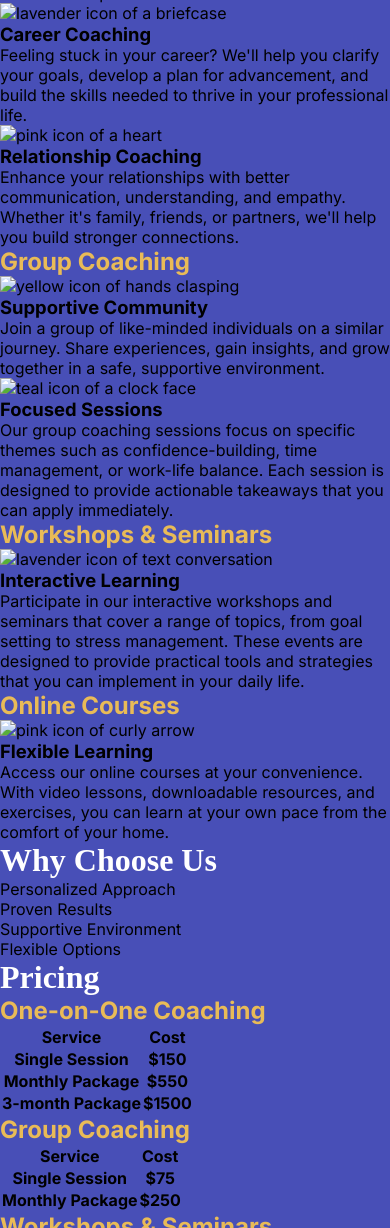
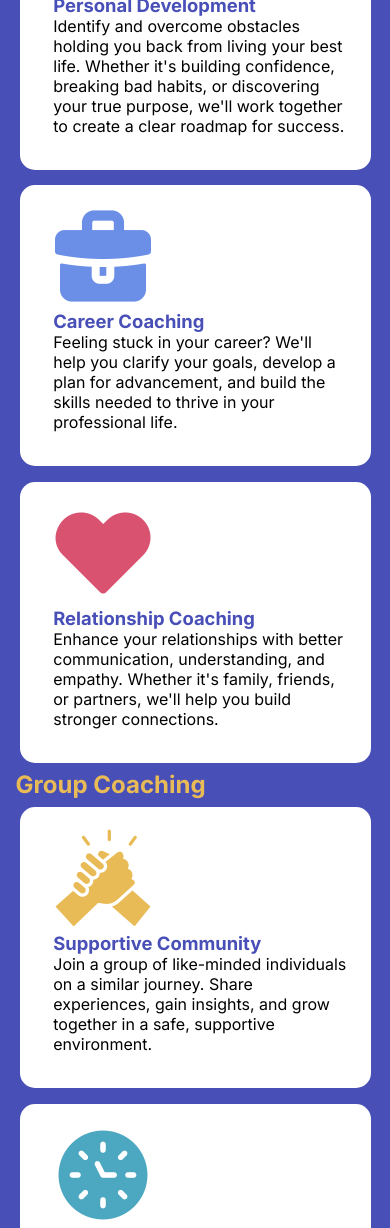
Before and after one commit to jksmit40/path-to-success, a plain HTML site: page index.html in a window 390 px wide. Shown: the part 400-1628 px from the top of the page. Drawn offline with Linux system fonts and the light colour scheme; a web font is replaced by a local one.

Commit message:
why choose us section complete for mobile

```diff
--- a/index.html
+++ b/index.html
@@ -27,48 +27,51 @@
         <h2>Our Services</h2>
         <h3>One-on-One Coaching</h3>
         <section>
-            <img src="#" alt="teal icon of a smiling face">
+            <img src="images\personal-development.png" alt="teal icon of a smiling face">
             <h4>Personal Development</h4>
             <p>Identify and overcome obstacles holding you back from living your best life. Whether it's building confidence, breaking bad habits, or discovering your true purpose, we'll work together to create a clear roadmap for success.</p>
         </section>
-            <img src="#" alt="lavender icon of a briefcase">
+        <section>
+            <img src="images\career-coaching.png" alt="lavender icon of a briefcase">
             <h4>Career Coaching</h4>
             <p>Feeling stuck in your career? We'll help you clarify your goals, develop a plan for advancement, and build the skills needed to thrive in your professional life.</p>
+        </section>
         <section>
-            <img src="#" alt="pink icon of a heart">
+            <img src="images\relationship-coaching.png" alt="pink icon of a heart">
             <h4>Relationship Coaching</h4>
             <p>Enhance your relationships with better communication, understanding, and empathy. Whether it's family, friends, or partners, we'll help you build stronger connections.</p>
         </section>
         <h3>Group Coaching</h3>
         <section>
-            <img src="#" alt="yellow icon of hands clasping">
+            <img src="images\supportive-community.png" alt="yellow icon of hands clasping">
             <h4>Supportive Community</h4>
             <p>Join a group of like-minded individuals on a similar journey. Share experiences, gain insights, and grow together in a safe, supportive environment.</p>
         </section>
         <section>
-            <img src="#" alt="teal icon of a clock face">
+            <img src="images\focused-session.png" alt="teal icon of a clock face">
             <h4>Focused Sessions</h4>
-                <p>Our group coaching sessions focus on specific themes such as confidence-building, time management, or work-life balance. Each session is designed to provide actionable takeaways that you can apply immediately.</p>
+            <p>Our group coaching sessions focus on specific themes such as confidence-building, time management, or work-life balance. Each session is designed to provide actionable takeaways that you can apply immediately.</p>
         </section>
         <h3>Workshops & Seminars</h3>
         <section>
-            <img src="#" alt="lavender icon of text conversation">
+            <img src="images\interactive-learning.png" alt="lavender icon of text conversation">
             <h4>Interactive Learning</h4>
             <p>Participate in our interactive workshops and seminars that cover a range of topics, from goal setting to stress management. These events are designed to provide practical tools and strategies that you can implement in your daily life.</p>
         </section>
         <h3>Online Courses</h3>
         <section>
-            <img src="#" alt="pink icon of curly arrow">
+            <img src="images\flexible-learning.png" alt="pink icon of curly arrow">
             <h4>Flexible Learning</h4>
             <p>Access our online courses at your convenience. With video lessons, downloadable resources, and exercises, you can learn at your own pace from the comfort of your home.</p>
         </section>
-        <section>
+        <section class="choose">
             <h2>Why Choose Us</h2>
-            <ul>
+            <ul class="choose-list">
                 <li>Personalized Approach</li>
                 <li>Proven Results</li>
                 <li>Supportive Environment</li>
-                <li>Flexible Options</li>
+                <li>Flexible<br>
+                     Options</li>
             </ul>
         </section>
         <section>
--- a/styles.css
+++ b/styles.css
@@ -254,7 +254,75 @@ main h2 {
 
 main h3 {
   color: var(--yellow);
+  padding-left: 4vw;
 }
+
+main section {
+  background-color: white;
+  margin: 2% 5% 2% 5%;
+  border-radius: 15px;
+  padding: 2.5vh 6vw 4vh 4vh;
+}
+
+main section h4 {
+  color:#484FB7;
+
+}
+
+.choose {
+  background:#D9526F;
+  margin: 2vh 0 0 0;
+  padding: 0 0 1vh 0;
+  border-radius: 0;
+}
+
+.choose h2 {
+  padding-top: 2vh;
+  padding-left: 2vw;
+}
+
+.choose-list {
+
+  display: grid;
+  grid-template-areas:
+      "a    b"
+      "c    d";
+  grid-template-rows: 1fr 1fr;
+  grid-template-columns: 1fr 1fr;
+}
+
+.choose-list li:first-child {
+  grid-area: a;
+  background-color:#4CA7C0;
+}
+
+.choose-list li:nth-child(2) {
+  grid-area: b;
+  background-color:#6B8FE7;
+}
+
+.choose-list li:nth-child(3) {
+  grid-area: c;
+  background-color: #E9BB57;
+}
+
+.choose-list li:nth-child(4) {
+  grid-area: d;
+  background-color:#ffffff;
+}
+
+.choose-list li {
+  height: 12.5vh;
+  list-style: none;
+  text-align: center;
+  margin: 1vh 2vw;
+  padding: 10% 5%;
+  font-size: 1.2em;
+  font-weight: bold;
+  border-radius: 10px;
+}
+
+
 
 @media (max-width: 450px) {
   .extra-text {
```
